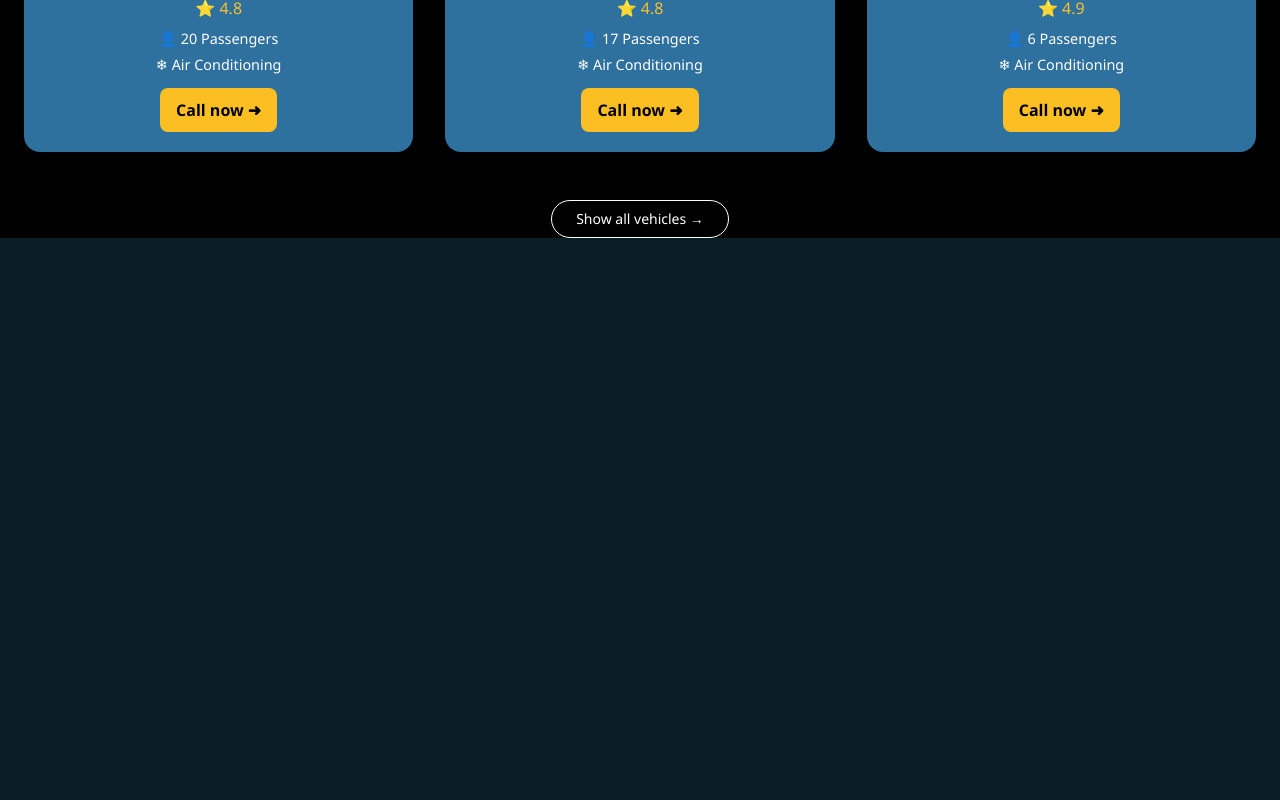
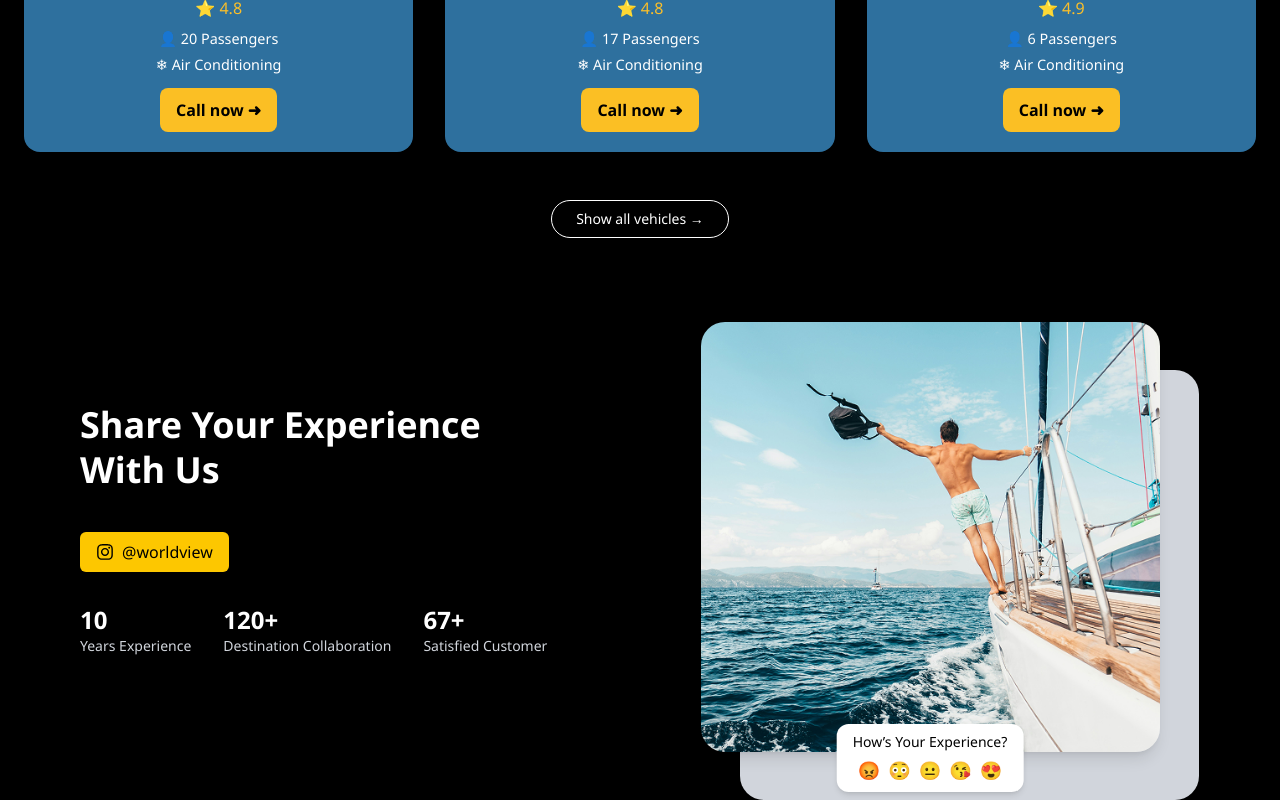
Before and after one commit to ThriberX/worldview, a Next.js app: page / in a window 1280 px wide. Shown: the part 2957-3757 px from the top of the page. Before the commit the page ends 3259 px from the top, so only its background shows below. Built offline with nearby package versions, Linux system fonts and the light colour scheme.

Commit message:
experience section

```diff
--- a/app/globals.css
+++ b/app/globals.css
@@ -2,7 +2,7 @@
 body {
   margin: 0;
   font-family: 'Segoe UI', sans-serif;
-  background-color: #0B1D26;
+  background-color: black;
   color: white;
 }
 
--- a/app/page.js
+++ b/app/page.js
@@ -3,6 +3,7 @@ import Navbar from "@/components/layout/navbar"
 import ServicesSection from "@/components/sections/services-section"
 import TopDestinationsSection from "@/components/sections/TopDestinations"
 import CarRentalShowcase from "@/components/sections/CarRentalShowcase"
+import ExperienceSection from "@/components/sections/ExperienceSection"
 
 export default function LandingPage() {
     return (
@@ -12,6 +13,7 @@ export default function LandingPage() {
         <ServicesSection/>
         <TopDestinationsSection />
         <CarRentalShowcase />
+        <ExperienceSection />
       </main>
     )
 }
--- a/components/sections/CarRentalShowcase.tsx
+++ b/components/sections/CarRentalShowcase.tsx
@@ -87,7 +87,7 @@ export default function CarRentalShowcase() {
             borderRadius: '16px',
             padding: '20px',
             textAlign: 'center',
-            boxShadow: '0 4px 12px rgba(0,0,0,0.2)',
+           boxShadow: '0 4px 12px rgba(0,0,0,0.2)',
             color: 'white',
           }}>
             <div style={{ width: '100%', height: '180px', marginBottom: '16px', overflow: 'hidden' }}>
--- /dev/null
+++ b/components/sections/ExperienceSection.tsx
@@ -0,0 +1,69 @@
+'use client';
+
+import React from 'react';
+import Image from 'next/image';
+import { FaInstagram } from 'react-icons/fa';
+
+export default function ExperienceSection() {
+  return (
+    <section className="bg-black text-white py-5 px-6 md:px-20">
+      <div className="max-w-7xl mx-auto flex flex-col md:flex-row items-center md:items-start gap-16 md:gap-10">
+
+        <div className="w-full md:w-1/2 text-center md:text-left md:mt-20">
+          <div className="mb-10">
+            <div className="w-fit mx-auto md:mx-0">
+              <h2 className="text-3xl md:text-4xl font-bold leading-tight">
+                Share Your Experience <br /> With Us
+              </h2>
+            </div>
+          </div>
+
+          <button className="bg-yellow-400 hover:bg-yellow-300 text-black px-4 py-2 rounded-md font-medium mt-2 mb-8 flex items-center gap-2 mx-auto md:mx-0">
+            <FaInstagram className="text-lg" />
+            @worldview
+          </button>
+
+          <div className="flex gap-8 justify-center md:justify-start text-left">
+            <div>
+              <p className="text-2xl font-bold">10</p>
+              <p className="text-sm text-gray-300">Years Experience</p>
+            </div>
+            <div>
+              <p className="text-2xl font-bold">120+</p>
+              <p className="text-sm text-gray-300">Destination Collaboration</p>
+            </div>
+            <div>
+              <p className="text-2xl font-bold">67+</p>
+              <p className="text-sm text-gray-300">Satisfied Customer</p>
+            </div>
+          </div>
+        </div>
+
+        <div className="relative w-full md:w-1/2 flex justify-center">
+          <div className="absolute top-7 right-3 md:top-12 md:left-20 md:right-auto w-[85%] h-[430px] bg-gray-300 rounded-3xl z-0 shadow-md"></div>
+
+          <div className="relative z-10 w-[85%] h-[430px] rounded-3xl overflow-hidden shadow-lg">
+            <Image
+              src="/images/experience.png"
+              alt="Experience"
+              width={500}
+              height={500}
+              className="w-full h-full object-cover"
+            />
+          </div>
+
+          <div className="absolute -bottom-10 left-1/2 -translate-x-1/2 bg-white text-black px-4 py-2 rounded-xl shadow-md z-20 text-sm text-center">
+            <p className="mb-1">How’s Your Experience?</p>
+            <div className="flex gap-2 justify-center text-lg">
+              <span>😡</span>
+              <span>😳</span>
+              <span>😐</span>
+              <span>😘</span>
+              <span>😍</span>
+            </div>
+          </div>
+        </div>
+      </div>
+    </section>
+  );
+}
```
Also changed, not shown: public/images/experience.png (added).
